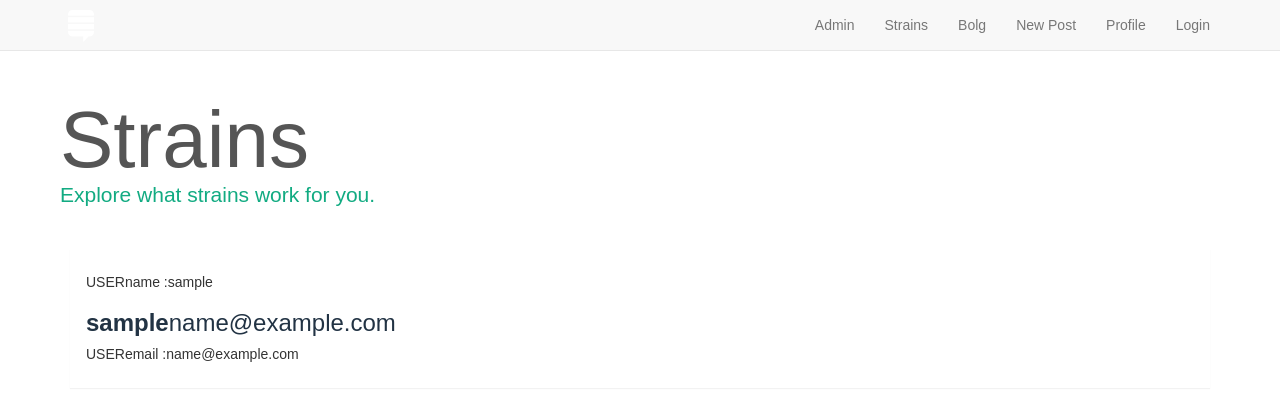
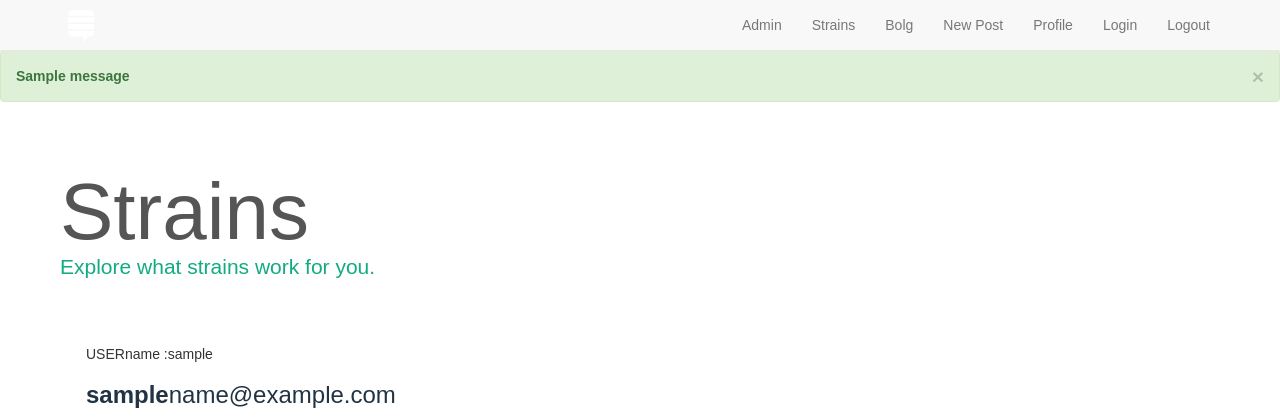
Before and after one commit to MACmidiDEV/strain-blog, a Django app: page /accounts/profile/ in a window 1280 px wide. Shown: the top 419 px of the page. Run offline with Django 3.2, Linux system fonts and the light colour scheme; a user stored in the database is signed in; tables that the repository leaves empty hold one stand-in row (values such as "Sample post"); one stand-in notice (Sample message) is shown; some libraries are stand-ins or nearby versions.

Commit message:
added nav_logout

```diff
--- a/accounts/views.py
+++ b/accounts/views.py
@@ -15,8 +15,8 @@ def myadmin(request):
 @login_required
 def logout(request):
     auth.logout(request)
-    messages.success(request, "success_ LoggedOut.")
-    return redirect(reverse('index'))
+    messages.success(request, "Sucessfully Logged OUT.")
+    return redirect(reverse('strains'))
 
 def login(request):
     if request.user.is_authenticated:
@@ -28,7 +28,7 @@ def login(request):
                                     password=request.POST['password'])
         if user:
             auth.login(user=user, request=request)
-            messages.success(request, "User... loggedIN")
+            messages.success(request, "Sucessfully Logged IN.")
             return redirect(reverse('strains'))
         else:
             login_form.add_error(None, "Username or Password Inncorrect")
@@ -47,7 +47,7 @@ def registration(request):
                                      password1=request.POST['password1'])
             if user:
                 auth.login(user=user, request=request)
-                messages.success(request, "newUser Thank you for registering")
+                messages.success(request, "Thank you for registering")
                 return redirect(reverse('strains'))
             else:
                 messages.error(request, "Registration failed please try again later.")
--- a/templates/base.html
+++ b/templates/base.html
@@ -30,11 +30,22 @@
                         <li><a href="{% url 'new_post' %}">New Post</a></li>
                         <li><a href="{% url 'profile' %}">Profile</a></li>
                         <li><a href="{% url 'login' %}">Login</a></li>
+                        <li><a href="{% url 'logout' %}">Logout</a></li>
 
                         </ul>
                 </div>
             </div>
         </nav>
+
+        {% if messages %}
+        <div class="alert alert-success fade in">
+            <a href="#" class="close" data-dismiss="alert" aria-label="close">×</a>
+            {% for message in messages %}
+            <p><strong>{{message}}</strong></p>
+            {% endfor %}
+            {{message}}
+        </div>
+        {% endif %}
 
         <div id="masthead">
             <div class="container">
```
